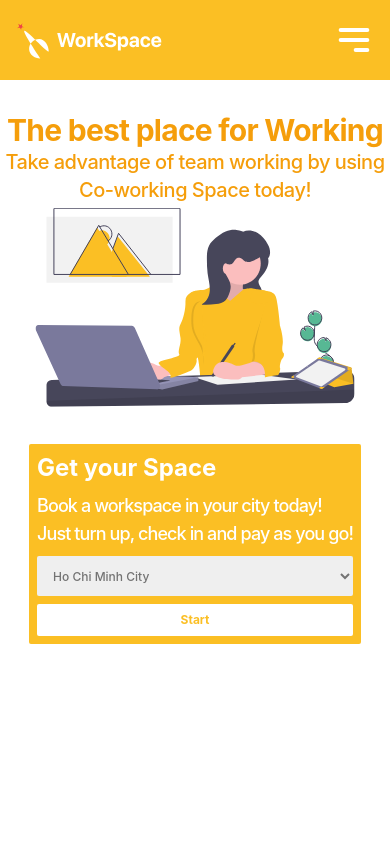
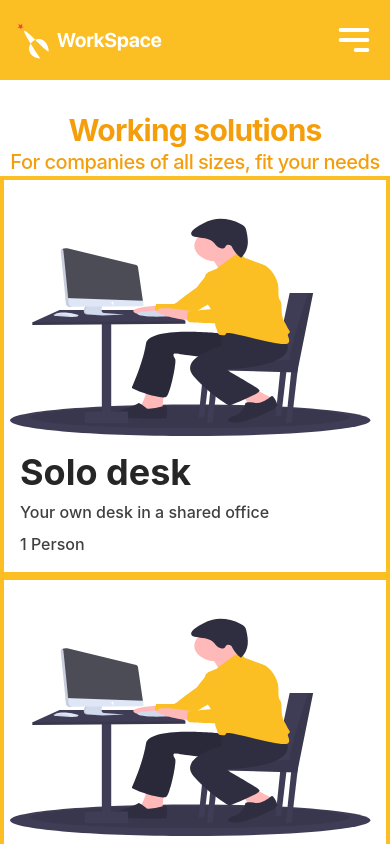
Before and after one commit to kainesv86/WorkSpace, a React (Create React App) app: page /solutions in a window 390 px wide. Shown: the top 844 px of the page. Built offline with nearby package versions, Linux system fonts and the light colour scheme.

Commit message:
Solutions page mobile

```diff
--- a/src/App.tsx
+++ b/src/App.tsx
@@ -1,6 +1,7 @@
 import NavBar from "./components/navbar";
 import Home from "./pages/home";
 import Locations from "./pages/locations";
+import Solutions from "./pages/solutions";
 
 import React from "react";
 import { Route, Switch } from "react-router-dom";
@@ -13,6 +14,9 @@ function App() {
                                 <Route path="/locations">
                                         <Locations />
                                 </Route>
+                                <Route path="/solutions">
+                                        <Solutions />
+                                </Route>
                                 <Route path="/">
                                         <Home />
                                 </Route>
--- /dev/null
+++ b/src/pages/solutions.tsx
@@ -0,0 +1,80 @@
+import * as React from "react";
+
+interface SolutionsServiceProps {
+        imgUrl: string;
+        name: string;
+        describe: string;
+        capacity: string;
+}
+
+const solutionsService: SolutionsServiceProps[] = [
+        {
+                imgUrl: "/share/solodesk.svg",
+                name: "Solo Desk",
+                describe: "Your own desk in a shared office",
+                capacity: "1 Person",
+        },
+        {
+                imgUrl: "/share/solodesk.svg",
+                name: "Solo Desk",
+                describe: "Your own desk in a shared office",
+                capacity: "1 Person",
+        },
+        {
+                imgUrl: "/share/solodesk.svg",
+                name: "Solo Desk",
+                describe: "Your own desk in a shared office",
+                capacity: "1 Person",
+        },
+];
+
+export interface SolutionsProps {}
+
+const Solutions: React.FunctionComponent<SolutionsProps> = () => {
+        return (
+                <div className="items-center justify-center w-full mt-8">
+                        <h1 className="text-3xl font-bold tracking-tight text-center sm:text-6xl text-amber-500">
+                                Working solutions
+                        </h1>
+                        <h2 className="text-xl font-medium tracking-tight text-center sm:text-4xl text-amber-500">
+                                For companies of all sizes, fit your needs
+                        </h2>
+                        <ul className="flex flex-col items-center justify-center w-full sm:flex-row-reverse sm:mt-16">
+                                {solutionsService.map((item, index) => (
+                                        <li className="w-full border-4 border-amber-400">
+                                                <div className="w-full h-64">
+                                                        <img
+                                                                src="/share/solodesk.svg"
+                                                                alt=""
+                                                                className="w-full h-full"
+                                                        />
+                                                </div>
+                                                <div className="w-full h-auto p-4">
+                                                        <h1 className="mb-2 text-4xl font-bold text-gray-800">
+                                                                Solo desk
+                                                        </h1>
+                                                        <p className="mb-2 font-medium text-gray-700">
+                                                                Your own desk in a shared office
+                                                        </p>
+                                                        <p className="font-medium text-gray-700">1 Person</p>
+                                                </div>
+                                        </li>
+                                ))}
+                                {/* <li className="w-full border-4 border-amber-400">
+                                        <div className="w-full h-64">
+                                                <img src="/share/solodesk.svg" alt="" className="w-full h-full" />
+                                        </div>
+                                        <div className="w-full h-auto p-4">
+                                                <h1 className="mb-2 text-4xl font-bold text-gray-800">Solo desk</h1>
+                                                <p className="mb-2 font-medium text-gray-700">
+                                                        Your own desk in a shared office
+                                                </p>
+                                                <p className="font-medium text-gray-700">1 Person</p>
+                                        </div>
+                                </li> */}
+                        </ul>
+                </div>
+        );
+};
+
+export default Solutions;
--- a/tailwind.config.js
+++ b/tailwind.config.js
@@ -6,6 +6,7 @@ module.exports = {
         theme: {
                 extend: {
                         spacing: {
+                                108: "27rem",
                                 128: "32rem",
                                 136: "34rem",
                                 144: "36rem",
```
Also changed, not shown: public/share/solodesk.svg (added).
